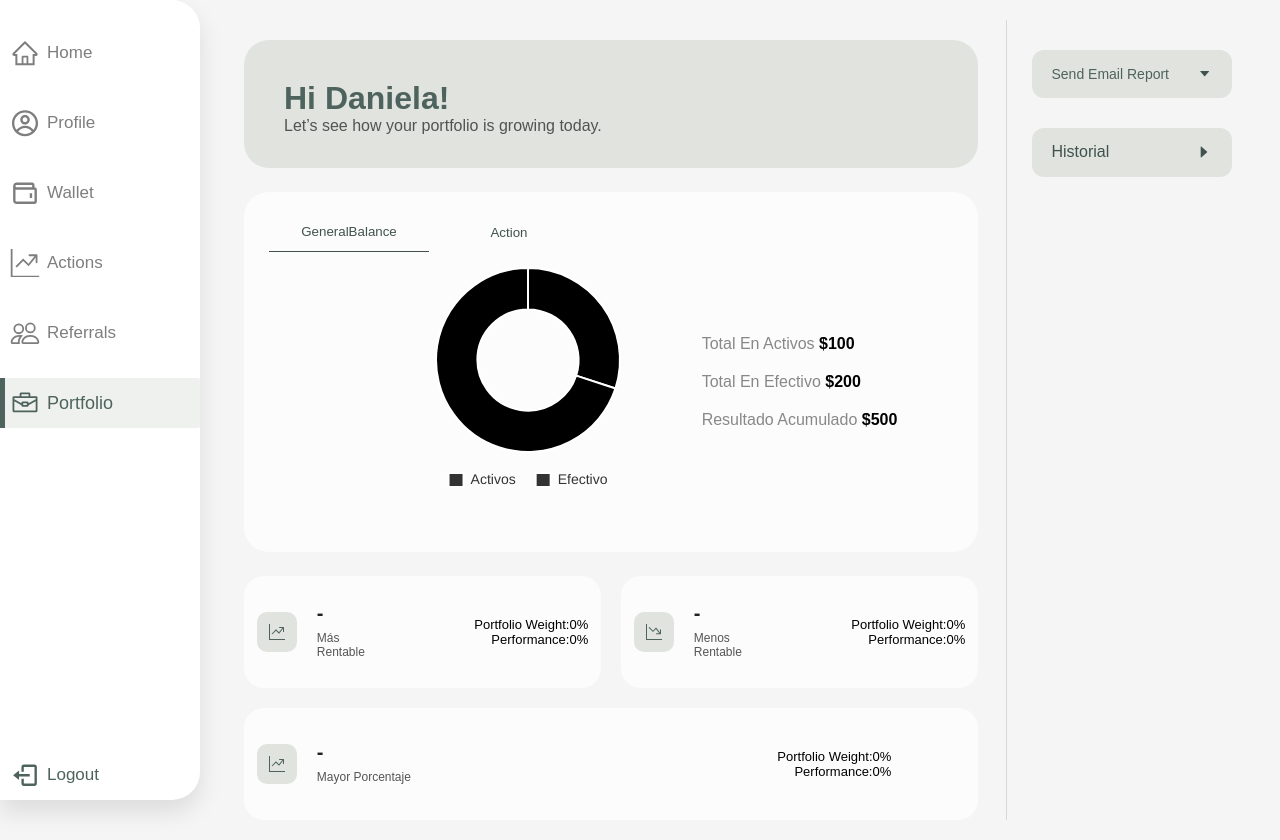
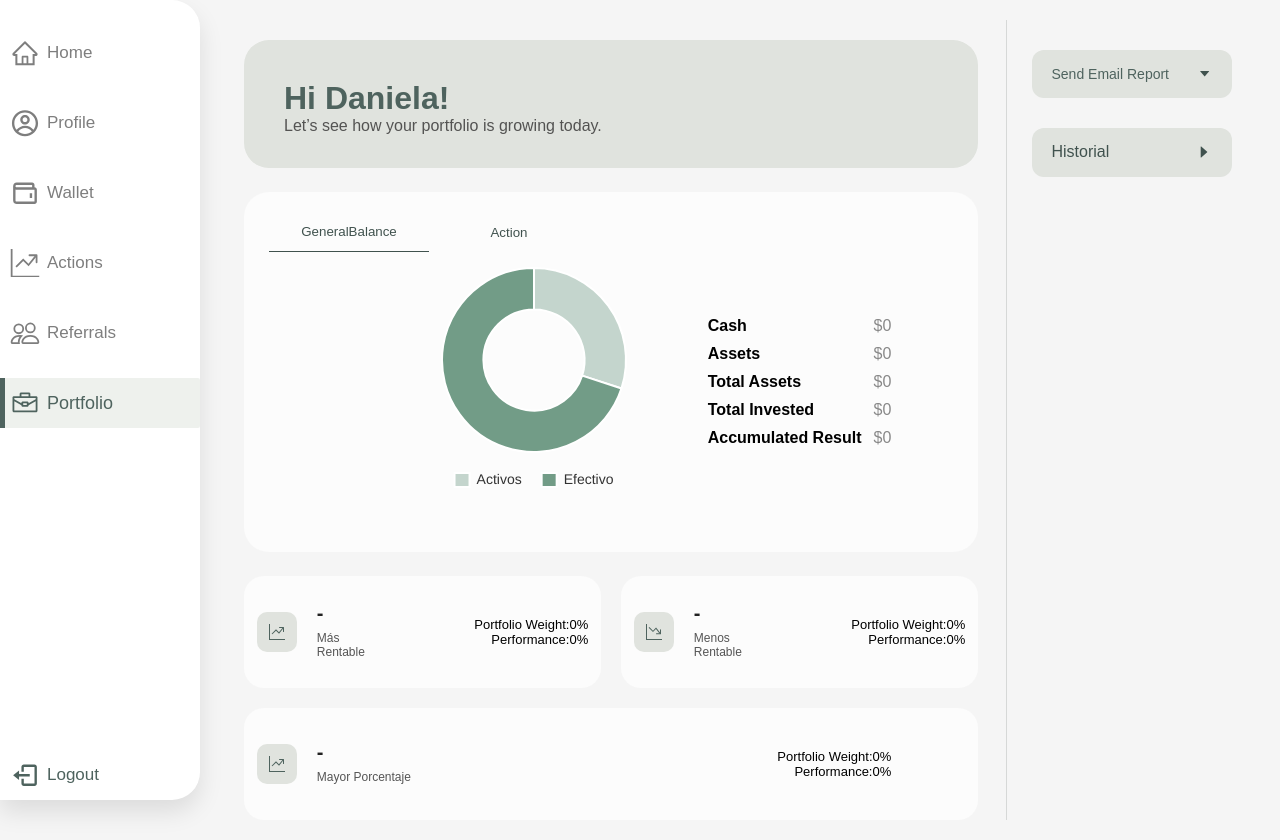
Before and after one commit to alejandrocald13/Tradio, a Next.js app in the folder frontend/: page /portfolio in a window 1280 px wide. Built offline with nearby package versions, Linux system fonts and the light colour scheme; no server answers.

Commit message:
feat(GeneralBalance): connect frontend to backend

```diff
--- a/frontend/src/app/components/GeneralBalancePortfolio.jsx
+++ b/frontend/src/app/components/GeneralBalancePortfolio.jsx
@@ -1,12 +1,53 @@
+'use client'
+
+import { useEffect, useState } from "react";
 import "../styles/GeneralBalancePortfolio.css";
 import CircularGraph from "./DoughnutGraph";
+import { api } from "../lib/axios";
 
 export default function CardInfoPortafolio(){
-    const dataL = {
-        activo: 100,
-        efectivo: 200,
-        resultado: 500
-    }
+    const [totalAction, setTotalAction] = useState(0)
+    const [currentTotalActions, setCurrentTotalActions] = useState(0)
+    const [wallet, setWallet] = useState(0)
+    const [totalAssets, setTotalAssets] = useState(0)
+
+    useEffect(()=>{
+        const getTotalActions = async () =>{
+            try{
+                const response = await api.get('/portfolios/total/')
+                setTotalAction(response.data.total)
+                console.log("RESPUESRA1", response.data.total)
+            }catch(error){
+                console.log("Error al obtener el total invertido en acciones", error)
+            }
+        }
+
+        const getCurrentTotalActions = async () =>{
+            try{
+                const response = await api.get('/portfolios/current_total/')
+                setCurrentTotalActions(response.data.total)
+                console.log("RESPUESRA2", response.data.total)
+
+            }catch(error){
+                console.log("Error al obtener el total actual en acciones", error)
+            }
+        }
+
+        const getWallet = async () =>{
+            try{
+                const response = await api.get('/wallet/balance/')
+                setWallet(response.data.balance)
+                console.log("RESPUESRA3", response.data.balance)
+
+            }catch(error){
+                console.log("Error al obtener total en efectivo", error)
+            }
+        }
+
+        getTotalActions()
+        getCurrentTotalActions()
+        getWallet()
+    }, [])
 
     const graphData = {
         clasificacion: ['Activos', 'Efectivo'],
@@ -14,7 +55,7 @@ export default function CardInfoPortafolio(){
         dataL: [30, 70],
         widthSend: 230,
         heightSend: 230,
-        backgroundColor: ["#729c8775", "#729c87ff"]
+        num: 2
     }
 
     return (
@@ -27,26 +68,21 @@ export default function CardInfoPortafolio(){
                     </div>
                     <div className="more-Info-portafolio">
                         <div className="data-container-portafolio">
-                            <p className="data-portafolio">
-                            <span className="label">Total En Activos</span>
-                            <span className="value"> ${dataL.activo}</span>
-                            </p>
+                            <p className="label">Cash</p>
+                            <p className="label">Assets</p>
+                            <p className="label">Total Assets</p>
+                            <p className="label">Total Invested</p>
+                            <p className="label">Accumulated Result</p>
                         </div>
 
                         <div className="data-container-portafolio">
-                            <p className="data-portafolio">
-                            <span className="label">Total En Efectivo</span>
-                            <span className="value"> ${dataL.efectivo}</span>
-                            </p>
+                            <p className="value"> ${wallet}</p>
+                            <p className="value"> ${currentTotalActions}</p>
+                            <p className="value"> ${parseFloat(wallet) + parseFloat(currentTotalActions)}</p>
+                            <p className="value"> ${totalAction}</p>
+                            <p className="value"> ${(parseFloat(currentTotalActions) + parseFloat(wallet)) - parseFloat(totalAction)}</p>
                         </div>
-
-                        <div className="data-container-portafolio">
-                            <p className="data-portafolio">
-                            <span className="label">Resultado Acumulado</span>
-                            <span className="value"> ${dataL.resultado}</span>
-                            </p>
                     </div>
-                </div>
 
             </div>
         </>
--- a/frontend/src/app/styles/GeneralBalancePortfolio.css
+++ b/frontend/src/app/styles/GeneralBalancePortfolio.css
@@ -15,23 +15,24 @@
 
 .more-Info-portafolio {
   display: flex;
-  flex-direction: column;
   justify-content: center;
   gap: 12px;
 }
 
 
-.data-portafolio {
-  font-size: 16px;
-  margin: 4px 0;
+.data-container-portafolio {
+  display: flex;
+  flex-direction: column;
+  gap: 10px;
 }
 
-.data-portafolio .label {
+.data-container-portafolio .value {
   color: #888;
   font-weight: 500;
 }
 
-.data-portafolio .value {
+.data-container-portafolio .label{
   color: #000;
   font-weight: 600;
+  text-align: start;
 }
```
